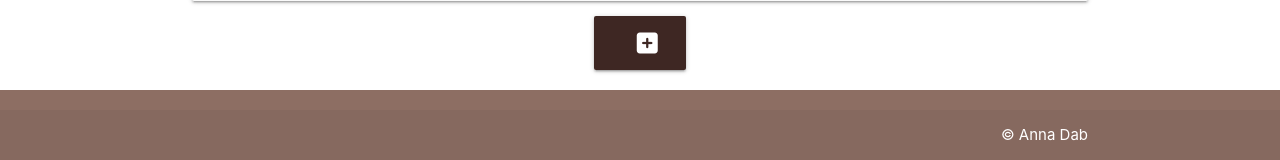
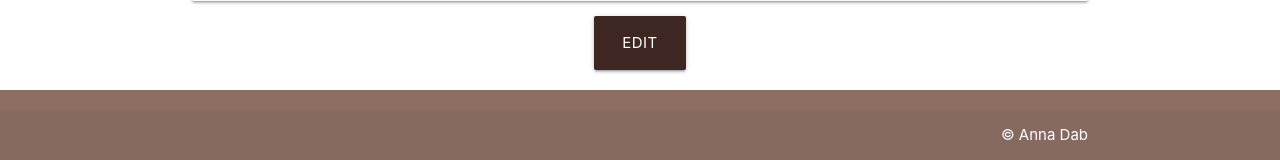
Before and after one commit to AnnaSeDab/BookSpire, a Flask app: template bookspire/templates/edit_review.html in a window 1280 px wide. Shown: the part 814-974 px from the top of the page. Run offline with Flask 3, Linux system fonts and the light colour scheme; the template is opened without the code that fills it, so the values that code supplies are empty; some libraries are stand-ins or nearby versions.

Commit message:
fix: submitt button in edit review form

```diff
--- a/bookspire/templates/edit_review.html
+++ b/bookspire/templates/edit_review.html
@@ -60,8 +60,7 @@
 <!-- submit button -->
 <div class="row">
   <div class="col s12 center-align">
-    <button type="submit" class="btn-large brown darken-4"> <i class="fas fa-plus-square right"></i>
-    </button>
+    <button type="submit" class="btn-large brown darken-4"> Edit </button>
   </div>
 </div>
 </form>
```
